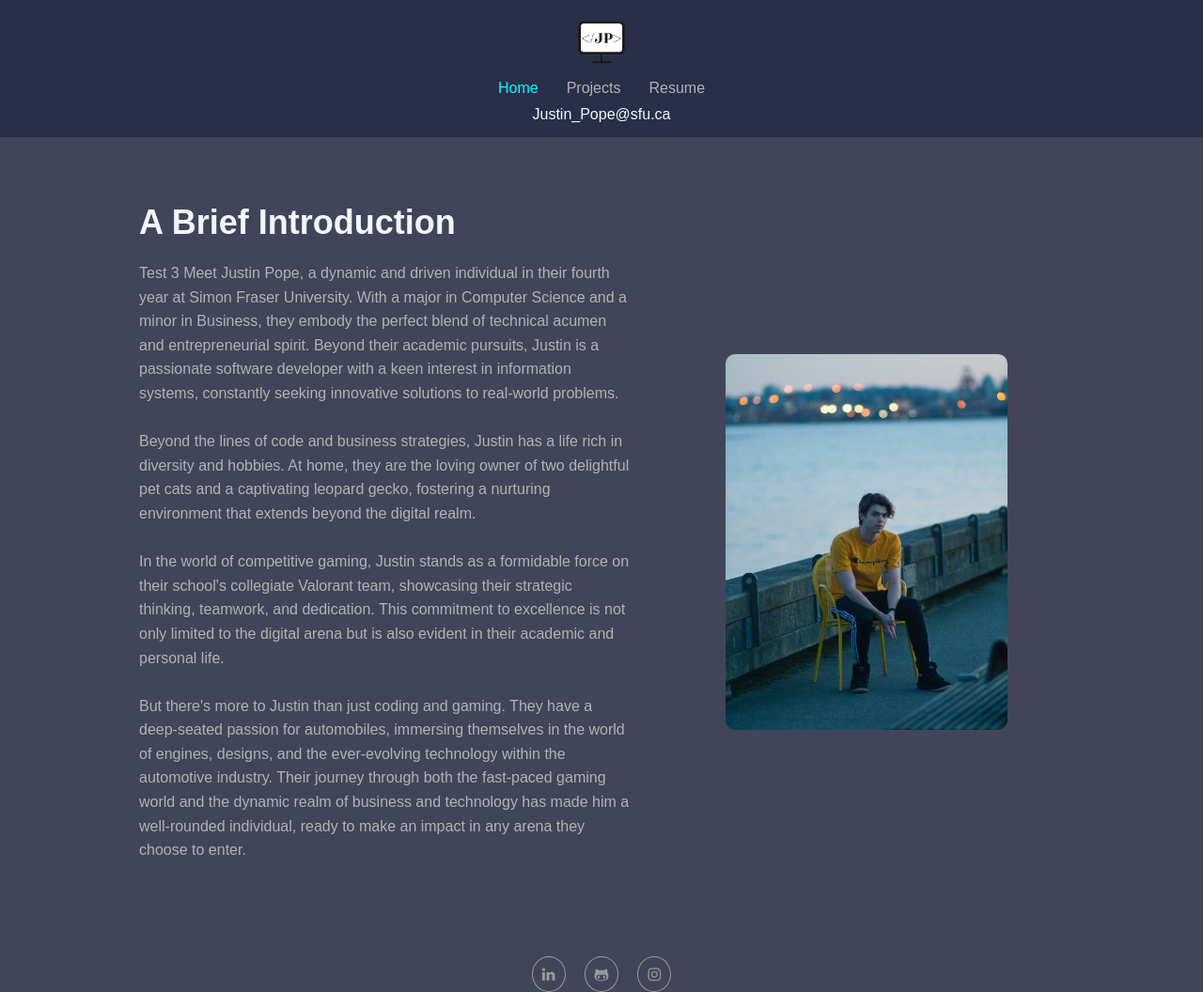
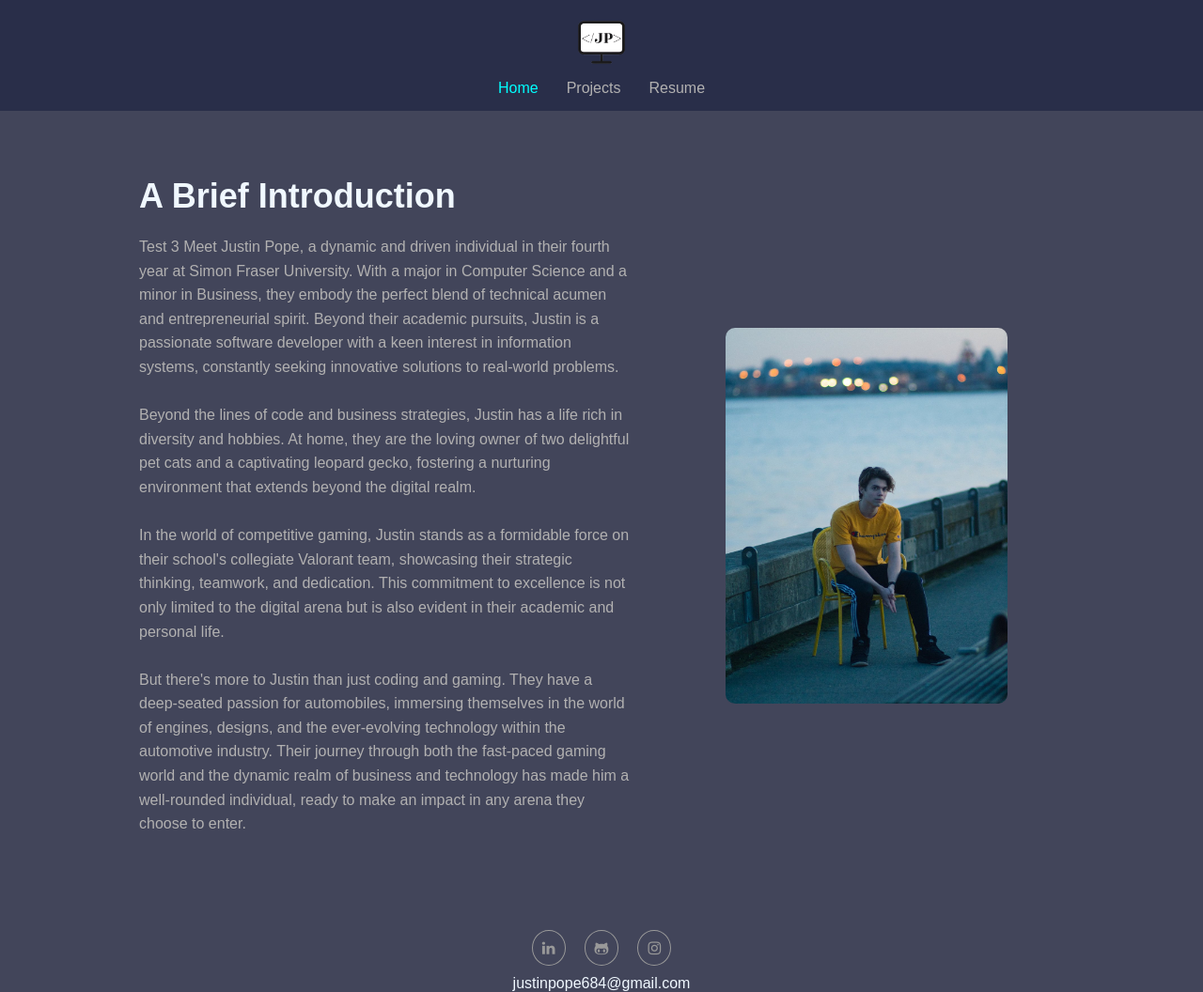
Before and after one commit to JustinPope/PersonalWebsite, a plain HTML site: page index.html in a window 1280 px wide. Shown: the whole page at 94% size. Drawn offline with Linux system fonts and the light colour scheme.

Commit message:
updated email to move it from the top of the website to the bottom

```diff
--- a/index.html
+++ b/index.html
@@ -18,9 +18,6 @@
                         <li><a href="projects.html">Projects</a></li>
                         <li><a href="JustinPopeResume.pdf" download>Resume</a></li>
                     </ul>
-                </div>
-                <div class="email">
-                    Justin_Pope@sfu.ca
                 </div>
             </header>
             <div class="banner">
@@ -48,6 +45,9 @@
                     <li><a href="https://www.instagram.com/icaruswefly/" target="_blank"><i class="fa fa-instagram"></i></i></a></li>
                 </ul>
             </div>
+            <div class="email">
+                justinpope684@gmail.com
+            </div>
         </div>
     </body>
     </HTML>
```
Also changed, not shown: projects.html (+3 -3 lines).
